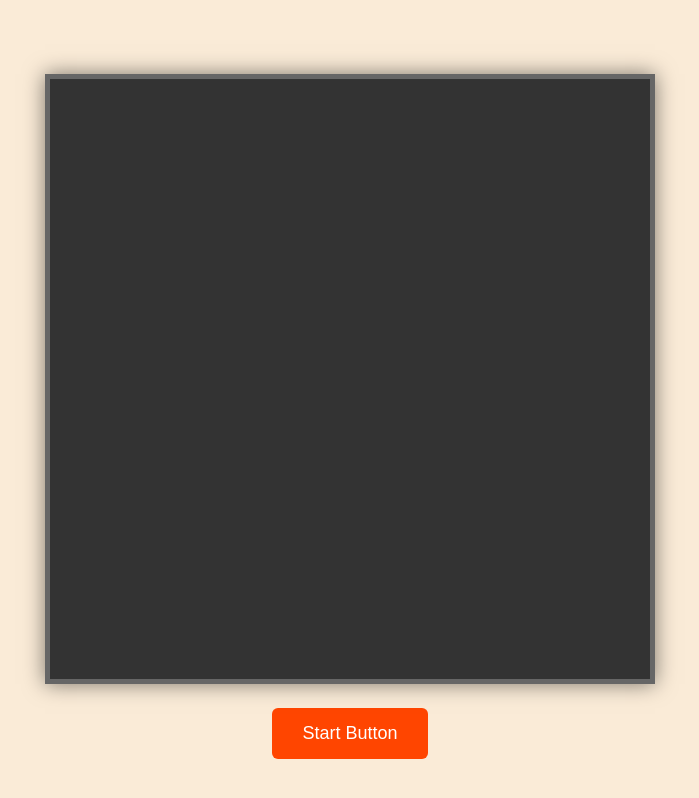
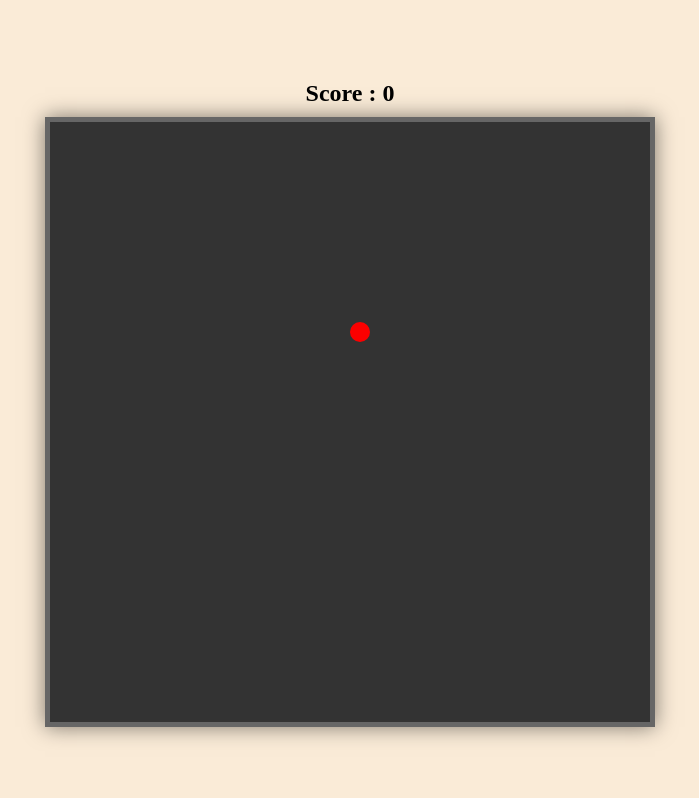
Before and after one commit to vivektarun/snake-game, a plain HTML site: page index.html in a window 1280 px wide. Both pictures are taken after a click on the button "Start Button". Shown: the whole page, without its empty margins (290-989 px from the left). Drawn offline with Linux system fonts and the light colour scheme.

Commit message:
feat: add food item in the game area

```diff
--- a/script.js
+++ b/script.js
@@ -1,5 +1,5 @@
 document.addEventListener("DOMContentLoaded", () => {
-    const gameArean = document.getElementById("game-arena");
+    const gameArena = document.getElementById("game-arena");
     const arenaSize = 600;
     const cellSize = 20;
     let score = 0;
@@ -9,17 +9,55 @@ document.addEventListener("DOMContentLoaded", () => {
     let dx = cellSize; // Displacement on the x-axis
     let dy = 0; // Displacement on the y-axis
 
+    function drawScoreBoard() {
+        const scoreBoard = document.getElementById('score-board');
+        scoreBoard.textContent = `Score : ${score}`
+    }
 
-    function startGame() {
+    function drawDiv(x, y, className) {
+        const div = document.createElement('div');
+        div.classList.add(className);
+        div.style.top = `${y}px`;
+        div.style.left = `${x}px`;
+        return div;
+    }
+
+    function drawFoodAndSnake() {
+        gameArena.innerHTML = ''; // if previously something is drawn remove it
+        // Clean the game-arena and re-draw the new co-ordinate when snake move.
+
+        const foodElement = drawDiv(food.x, food.y, 'food');
+        gameArena.appendChild(foodElement);
+
+    }
+
+    function gameLoop() {
+        setInterval(() => {
+            drawScoreBoard();
+            drawFoodAndSnake();
+        }, 1000)
+    }
+
+    function runGame() {
+        gameStarted = true;
+        gameLoop();
+    }
+
+    function inintiateGame() {
         const scoreBoard = document.createElement('div');
         scoreBoard.id = 'score-board';
-        document.body.insertBefore(scoreBoard, gameArean);
+        document.body.insertBefore(scoreBoard, gameArena);
 
         const startButton = document.createElement('button');
         startButton.textContent = 'Start Button';
         startButton.classList.add('start-button');
         document.body.appendChild(startButton);
+
+        startButton.addEventListener('click', () => {
+            startButton.style.display = 'none';
+            runGame();
+        })
     }
 
-    startGame();
+    inintiateGame(); // This is the first function that would be executed
 })
--- a/style.css
+++ b/style.css
@@ -37,3 +37,18 @@ body {
     border: none;
     border-radius: 6px;
 }
+
+.food {
+    width: 20px;
+    height: 20px;
+    background-color: red;
+    position: absolute;
+    border-radius: 50%;
+    animation: blink 1s infinite;
+}
+
+@keyframes blink {
+    50% {
+        opacity: 0.5;
+    }
+}
```
